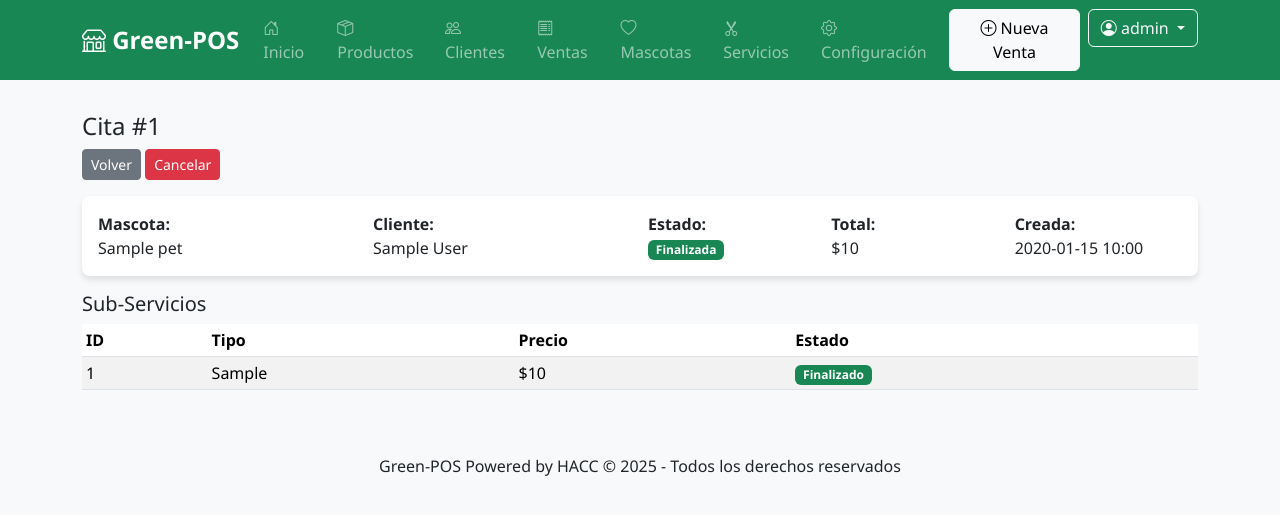
After one commit to handresc1127/Green-POS, a Flask app: page /appointments/1 in a window 1280 px wide. The commit adds this page. Shown: the top 515 px of the page. Run offline with Flask 3, Linux system fonts and the light colour scheme; a user stored in the database is signed in; tables that the repository leaves empty hold one stand-in row (values such as "Sample post").

Commit message:
Add appointment management features; implement appointment creation, viewing, and cancellation; enhance service handling with appointment references; update templates for appointment display and interaction.

```diff
--- a/app.py
+++ b/app.py
@@ -1,5 +1,5 @@
 from flask import Flask, render_template, redirect, url_for, request, flash, jsonify
-from models.models import db, Product, Customer, Invoice, InvoiceItem, Setting, User, Pet, PetService, ServiceType
+from models.models import db, Product, Customer, Invoice, InvoiceItem, Setting, User, Pet, PetService, ServiceType, Appointment
 import os
 from datetime import datetime, timezone
 import json
@@ -7,6 +7,7 @@ from flask_login import LoginManager, login_user, logout_user, login_required, c
 from functools import wraps
 import logging
 import argparse
+from sqlalchemy import func
 
 app = Flask(__name__)
 app.config['SECRET_KEY'] = 'green-pos-secret-key'
@@ -636,14 +637,21 @@ def service_new():
         created_services = []
         invoice = None
         invoice_link = None
+        appointment = None
 
         if generate_invoice:
             setting = Setting.get()
             number = f"{setting.invoice_prefix}-{setting.next_invoice_number:06d}"
             setting.next_invoice_number += 1
-            invoice = Invoice(number=number, customer_id=customer_id, user_id=current_user.id, payment_method='cash', notes='Servicios de mascota')
+            invoice = Invoice(number=number, customer_id=customer_id, user_id=current_user.id, payment_method='cash', notes='Servicios de mascota (cita)')
             db.session.add(invoice)
             db.session.flush()
+
+        # Crear la cita que agrupa los sub-servicios
+        appointment = Appointment(pet_id=pet_id, customer_id=customer_id, invoice_id=invoice.id if invoice else None,
+                                  description=description, technician=technician, consent_text=consent_text or '')
+        db.session.add(appointment)
+        db.session.flush()
 
         for idx, code in enumerate(service_codes):
             price = prices[idx] if idx < len(prices) else 0.0
@@ -664,7 +672,7 @@ def service_new():
 
             pet_service = PetService(pet_id=pet_id, customer_id=customer_id, service_type=code.lower(),
                                      description=description, price=price, technician=technician,
-                                     consent_text=consent_text or '')
+                                     consent_text=consent_text or '', appointment_id=appointment.id)
             db.session.add(pet_service)
             db.session.flush()
             created_services.append(pet_service)
@@ -674,17 +682,21 @@ def service_new():
 
         if invoice:
             invoice.calculate_totals()
-            # Asociar primera (o todas) a la factura (guardamos solo la primera para referencia rápida)
+            # Asociar todas a la factura
             for s in created_services:
                 s.invoice_id = invoice.id
+            # recalcular total cita
+            appointment.recompute_total()
             invoice_link = url_for('invoice_view', id=invoice.id)
+        else:
+            # calcular total cita sin factura
+            appointment.recompute_total()
 
         db.session.commit()
-        flash(f"{len(created_services)} servicio(s) creado(s)" + (' y factura generada' if invoice_link else ''), 'success')
+        flash(f"Cita creada con {len(created_services)} servicio(s)" + (' y factura generada' if invoice_link else ''), 'success')
         if invoice_link:
             return redirect(invoice_link)
-        # Redirigir a la lista de servicios (multi)
-        return redirect(url_for('service_list'))
+        return redirect(url_for('appointment_view', id=appointment.id))
     # GET
     default_consent = CONSENT_TEMPLATE
     q_customer_id = request.args.get('customer_id', type=int)
@@ -719,6 +731,9 @@ def service_cancel(id):
     service = PetService.query.get_or_404(id)
     if service.status != 'cancelled':
         service.status = 'cancelled'
+        # actualizar estado cita si corresponde
+        if service.appointment:
+            _refresh_appointment_status(service.appointment)
         db.session.commit()
         flash('Servicio cancelado', 'success')
     return redirect(url_for('service_view', id=id))
@@ -733,6 +748,84 @@ def service_consent_sign(id):
         db.session.commit()
         flash('Consentimiento firmado', 'success')
     return redirect(url_for('service_view', id=id))
+
+# --------------------- CITAS (APPOINTMENTS) ---------------------
+
+def _refresh_appointment_status(appointment: Appointment):
+    """Recalcula el estado global de la cita basado en sub-servicios."""
+    if not appointment.services:
+        appointment.status = 'pending'
+        return
+    statuses = {s.status for s in appointment.services}
+    if statuses == {'done'}:
+        appointment.status = 'done'
+    elif statuses == {'cancelled'}:
+        appointment.status = 'cancelled'
+    else:
+        # mezcla -> si hay al menos uno done o en progreso mantenemos pending (simple)
+        if 'done' in statuses:
+            # podríamos marcar in_progress, pero mantenemos pending hasta completar
+            appointment.status = 'pending'
+        else:
+            appointment.status = 'pending'
+    appointment.recompute_total()
+
+@app.route('/appointments')
+@login_required
+def appointment_list():
+    status = request.args.get('status','')
+    q = Appointment.query.order_by(Appointment.created_at.desc())
+    if status:
+        q = q.filter_by(status=status)
+    appointments = q.all()
+    # sincronizar totales en memoria (sin cometer para evitar side-effects en listado)
+    for a in appointments:
+        calc = sum(s.price for s in a.services)
+        if abs((a.total_price or 0) - calc) > 0.01:
+            a.total_price = calc
+    return render_template('appointments/list.html', appointments=appointments, status=status)
+
+@app.route('/appointments/<int:id>')
+@login_required
+def appointment_view(id):
+    appointment = Appointment.query.get_or_404(id)
+    _refresh_appointment_status(appointment)
+    db.session.commit()
+    return render_template('appointments/view.html', appointment=appointment)
+
+@app.route('/appointments/finish/<int:id>', methods=['POST'])
+@login_required
+def appointment_finish(id):
+    appointment = Appointment.query.get_or_404(id)
+    changed = False
+    for s in appointment.services:
+        if s.status != 'done':
+            s.status = 'done'
+            changed = True
+    _refresh_appointment_status(appointment)
+    if changed:
+        db.session.commit()
+        flash('Cita finalizada', 'success')
+    else:
+        flash('La cita ya estaba finalizada', 'info')
+    return redirect(url_for('appointment_view', id=id))
+
+@app.route('/appointments/cancel/<int:id>', methods=['POST'])
+@role_required('admin')
+def appointment_cancel(id):
+    appointment = Appointment.query.get_or_404(id)
+    changed = False
+    for s in appointment.services:
+        if s.status != 'cancelled':
+            s.status = 'cancelled'
+            changed = True
+    _refresh_appointment_status(appointment)
+    if changed:
+        db.session.commit()
+        flash('Cita cancelada', 'success')
+    else:
+        flash('La cita ya estaba cancelada', 'info')
+    return redirect(url_for('appointment_view', id=id))
 
 @app.route('/services/delete/<int:id>', methods=['POST'])
 @role_required('admin')
--- a/models/models.py
+++ b/models/models.py
@@ -131,6 +131,37 @@ class Invoice(db.Model):
         self.tax = self.subtotal * rate
         self.total = self.subtotal + self.tax
 
+class Appointment(db.Model):
+    """Cita que agrupa múltiples servicios (sub-servicios) realizados a una mascota.
+    Sirve como contenedor lógico para: consentimiento, técnico, factura y estado global.
+    """
+    __tablename__ = 'appointment'
+
+    id = db.Column(db.Integer, primary_key=True)
+    pet_id = db.Column(db.Integer, db.ForeignKey('pet.id'), nullable=False)
+    customer_id = db.Column(db.Integer, db.ForeignKey('customer.id'), nullable=False)
+    invoice_id = db.Column(db.Integer, db.ForeignKey('invoice.id'))  # factura asociada (opcional)
+    description = db.Column(db.Text)
+    technician = db.Column(db.String(80))
+    consent_text = db.Column(db.Text)
+    consent_signed = db.Column(db.Boolean, default=False)
+    consent_signed_at = db.Column(db.DateTime)
+    status = db.Column(db.String(20), default='pending')  # pending, in_progress, done, cancelled
+    total_price = db.Column(db.Float, default=0.0)
+    created_at = db.Column(db.DateTime, default=datetime.utcnow)
+    updated_at = db.Column(db.DateTime, default=datetime.utcnow, onupdate=datetime.utcnow)
+
+    pet = db.relationship('Pet')
+    customer = db.relationship('Customer')
+    invoice = db.relationship('Invoice')
+    services = db.relationship('PetService', backref='appointment', lazy=True)
+
+    def __repr__(self):
+        return f"<Appointment {self.id} pet={self.pet_id} services={len(self.services) if self.services else 0}>"
+
+    def recompute_total(self):
+        self.total_price = sum(s.price for s in self.services)
+
 class InvoiceItem(db.Model):
     __tablename__ = 'invoice_item'
 
@@ -153,6 +184,7 @@ class PetService(db.Model):
     pet_id = db.Column(db.Integer, db.ForeignKey('pet.id'), nullable=False)
     customer_id = db.Column(db.Integer, db.ForeignKey('customer.id'), nullable=False)
     invoice_id = db.Column(db.Integer, db.ForeignKey('invoice.id'))  # factura generada opcional
+    appointment_id = db.Column(db.Integer, db.ForeignKey('appointment.id'))  # nueva referencia a cita
     service_type = db.Column(db.String(30), default='bath')  # bath, grooming, both, other
     description = db.Column(db.Text)
     price = db.Column(db.Float, default=0.0)
--- /dev/null
+++ b/templates/appointments/view.html
@@ -0,0 +1,60 @@
+{% extends 'layout.html' %}
+{% block title %}Cita #{{ appointment.id }}{% endblock %}
+{% block content %}
+<h1 class="h4">Cita #{{ appointment.id }}</h1>
+<div class="mb-3">
+  <a href="{{ url_for('appointment_list') }}" class="btn btn-sm btn-secondary">Volver</a>
+  {% if appointment.status != 'done' and appointment.status != 'cancelled' %}
+    <form action="{{ url_for('appointment_finish', id=appointment.id) }}" method="post" class="d-inline" onsubmit="return confirm('Finalizar todos los sub-servicios?');">
+      <button class="btn btn-sm btn-success">Finalizar Cita</button>
+    </form>
+  {% endif %}
+  {% if appointment.status != 'cancelled' %}
+    <form action="{{ url_for('appointment_cancel', id=appointment.id) }}" method="post" class="d-inline" onsubmit="return confirm('Cancelar cita y sub-servicios?');">
+      <button class="btn btn-sm btn-danger">Cancelar</button>
+    </form>
+  {% endif %}
+</div>
+<div class="card mb-3">
+  <div class="card-body">
+    <div class="row g-3">
+      <div class="col-md-3"><strong>Mascota:</strong><br>{{ appointment.pet.name if appointment.pet else '' }}</div>
+      <div class="col-md-3"><strong>Cliente:</strong><br>{{ appointment.customer.name if appointment.customer else '' }}</div>
+      <div class="col-md-2"><strong>Estado:</strong><br>
+        {% if appointment.status=='done' %}<span class="badge bg-success">Finalizada</span>
+        {% elif appointment.status=='cancelled' %}<span class="badge bg-danger">Cancelada</span>
+        {% else %}<span class="badge bg-secondary">Pendiente</span>{% endif %}
+      </div>
+      <div class="col-md-2"><strong>Total:</strong><br>${{ '%.0f'|format(appointment.total_price or 0) }}</div>
+      <div class="col-md-2"><strong>Creada:</strong><br>{{ appointment.created_at.strftime('%Y-%m-%d %H:%M') }}</div>
+    </div>
+  </div>
+</div>
+<h5>Sub-Servicios</h5>
+<table class="table table-sm table-striped align-middle">
+  <thead>
+    <tr>
+      <th>ID</th>
+      <th>Tipo</th>
+      <th>Precio</th>
+      <th>Estado</th>
+    </tr>
+  </thead>
+  <tbody>
+  {% for s in appointment.services %}
+    <tr>
+      <td>{{ s.id }}</td>
+      <td>{{ s.service_type }}</td>
+      <td>${{ '%.0f'|format(s.price or 0) }}</td>
+      <td>
+        {% if s.status=='done' %}<span class="badge bg-success">Finalizado</span>
+        {% elif s.status=='cancelled' %}<span class="badge bg-danger">Cancelado</span>
+        {% else %}<span class="badge bg-secondary">Pendiente</span>{% endif %}
+      </td>
+    </tr>
+  {% else %}
+    <tr><td colspan="4" class="text-center text-muted">Sin sub-servicios</td></tr>
+  {% endfor %}
+  </tbody>
+</table>
+{% endblock %}
```
Also changed, not shown: templates/appointments/list.html (added, +52 -0 lines), templates/services/form.html (+7 -7 lines).
